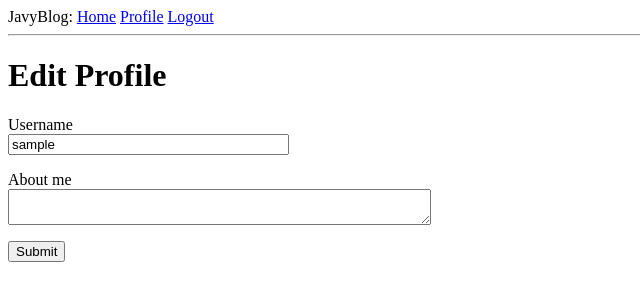
After one commit to javy47/JavyBlog, a Flask app: page /edit_profile in a window 1280 px wide. The commit adds this page. Shown: the top 301 px of the page, without its empty margins (0-640 px from the left). Run offline with Flask 2, Linux system fonts and the light colour scheme; the visitor is signed in with stand-in values (Sample User, id 1); data comes from the database, SQL or seed files in the repository; both versions use the stored data as it was after the commit.

Commit message:
Added the option for a user to edit their profile and keep track of when they last logged in

```diff
--- a/app/forms.py
+++ b/app/forms.py
@@ -1,6 +1,6 @@
 from flask_wtf import FlaskForm
-from wtforms import StringField, SubmitField, BooleanField, PasswordField
-from wtforms.validators import DataRequired, ValidationError, Email, EqualTo
+from wtforms import StringField, SubmitField, BooleanField, PasswordField, TextAreaField
+from wtforms.validators import DataRequired, ValidationError, Email, EqualTo, Length
 from app.models import User
 
 
@@ -28,3 +28,8 @@ class RegistrationFrom(FlaskForm):
         email = User.query.filter_by(email=email.data).first()
         if email is not None:
             raise ValidationError('Please use a different address')
+
+class EditProfileForm(FlaskForm):
+    username = StringField('Username',validators=[DataRequired()])
+    about_me = TextAreaField('About me',validators=[Length(min=0, max=140)])
+    submit = SubmitField('Submit')
--- a/app/models.py
+++ b/app/models.py
@@ -2,6 +2,7 @@ from datetime import datetime
 from app import db, login
 from werkzeug.security import generate_password_hash, check_password_hash
 from flask_login import UserMixin
+from hashlib import md5
 
 
 
@@ -10,6 +11,8 @@ class User(UserMixin, db.Model):
     username = db.Column(db.String(64), index=True, unique=True)
     email = db.Column(db.String(120), index=True, unique=True)
     password_hash = db.Column(db.String(128))
+    about_me = db.Column(db.String(140))
+    last_seen = db.Column(db.DateTime, default=datetime.utcnow)
     posts = db.relationship('Post', backref='author', lazy='dynamic')
 
     def __repr__(self):
@@ -20,6 +23,10 @@ class User(UserMixin, db.Model):
 
     def check_password(self, password):
         return check_password_hash(self.password_hash, password)
+
+    def avatar(self, size):
+        digest = md5(self.email.lower().encode('utf-8')).hexdigest()
+        return 'https://www.gravatar.com/avatar/{}?d=identicon&s={}'.format(digest, size)
 
 class Post(db.Model):
     id = db.Column(db.Integer, primary_key=True)
--- a/app/routes.py
+++ b/app/routes.py
@@ -1,9 +1,19 @@
 from flask import render_template, flash, redirect, url_for, request
 from app import app, db
-from app.forms import LoginForm, RegistrationFrom
+from app.forms import LoginForm, RegistrationFrom, EditProfileForm
 from app.models import User
 from flask_login import current_user, login_user, logout_user, login_required
 from werkzeug.urls import url_parse
+from datetime import datetime
+
+
+# Will execute before any view function.
+@app.before_request
+def before_request():
+    if current_user.is_authenticated:
+        current_user.last_seen = datetime.utcnow()
+        db.session.commit()
+
 
 #Decoraters
 @app.route('/')
@@ -54,3 +64,30 @@ def register():
         flash('Congratulations you are now a registered user')
         return redirect(url_for('login'))
     return render_template('register.html',title='Register' ,form=form)
+
+@login_required
+@app.route('/user/<username>')
+def user(username):
+    user = User.query.filter_by(username=username).first_or_404()
+    posts =[
+        {'author':user, 'body': 'Test post #1'},
+        {'author':user, 'body': 'Test post #2'}
+    ]
+    return render_template('user.html',user=user, posts=posts)
+
+@login_required
+@app.route('/edit_profile', methods=['GET','POST'])
+def edit_profile():
+    form = EditProfileForm()
+    if form.validate_on_submit():
+        current_user.username = form.username.data
+        current_user.about_me = form.about_me.data
+        db.session.commit()
+        flash('Your changes have been saved')
+        return redirect(url_for('edit_profile'))
+        #populating the profile section with pre existig information in the database
+        # The initial calling of this view function should be a 'GET' request
+    elif request.method == 'GET':
+        form.username.data = current_user.username
+        form.about_me.data = current_user.about_me
+    return render_template('edit_profile.html',title='Edit Profile', form=form)
--- /dev/null
+++ b/app/templates/_post.html
@@ -0,0 +1,6 @@
+<table>
+    <tr valign="top">
+    <td><img src="{{ post.author.avatar(36) }}"></td>
+    <td>{{ post.author.username }} says:<br>{{ post.body }}</td>
+    </tr>
+</table>
--- a/app/templates/base.html
+++ b/app/templates/base.html
@@ -12,8 +12,10 @@
             {% if current_user.is_anonymous %}
             <a href="{{url_for('login')}}">Login</a>
             {% else %}
+            <a href= "{{url_for('user', username=current_user.username)}}">Profile</a>
             <a href="{{url_for('logout')}}">Logout</a>
             {% endif %}
+
         </div>
         <hr>
         {% with messages = get_flashed_messages() %}
--- /dev/null
+++ b/app/templates/edit_profile.html
@@ -0,0 +1,23 @@
+{% extends 'base.html' %}
+
+{% block content%}
+<h1>Edit Profile</h1>
+<form action='' method='post'>
+    {{form.hidden_tag()}}
+    <p>
+        {{form.username.label}}<br>
+        {{form.username(size=32)}}<br>
+        {% for error in form.username.errors %}
+            <span style='color: red;'>{{error}}</span>
+        {% endfor %}
+    </p>
+    <p>
+        {{form.about_me.label}}<br>
+        {{form.about_me(cols=50, row=4)}}<br>
+        {% for error in form.about_me.errors %}
+            <span style='color: red;' method='post'>{{error}}</span>
+        {% endfor%}
+    </p>
+    <p>{{ form.submit() }}</p>
+</form>
+{% endblock %}
```
Also changed, not shown: app/templates/user.html (added, +26 -0 lines), migrations/versions/72a3c40a35e1_new_fields_in_the_user_model.py (added, +30 -0 lines), app.db.
